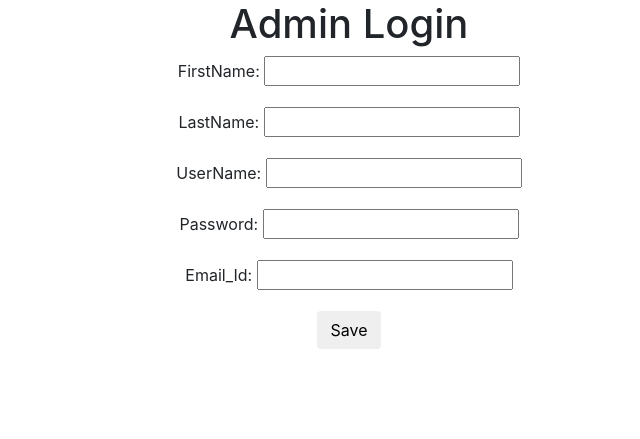
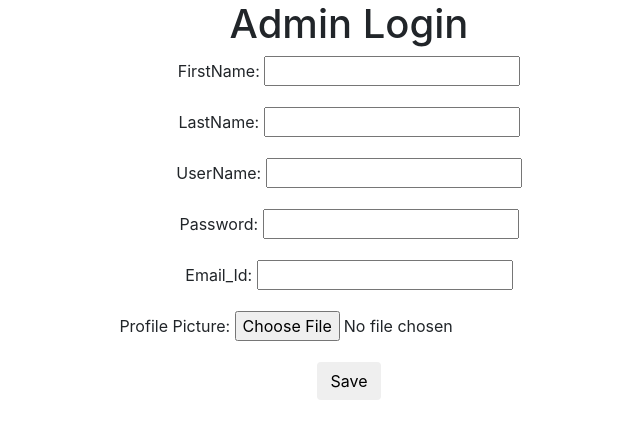
Before and after one commit to swarupovo/random_chat, a Django app: page /registration/ in a window 1280 px wide. Shown: the top 439 px of the page, without its empty margins (291-931 px from the left). Run offline with Django 3.2, Linux system fonts and the light colour scheme; some libraries are stand-ins or nearby versions.

Commit message:
upload profile picture

```diff
--- a/chat/forms.py
+++ b/chat/forms.py
@@ -8,6 +8,7 @@ class UserRegForm(forms.Form):
     username = forms.CharField(label="UserName", max_length=50)
     password = forms.CharField(label="Password", max_length=50, widget=forms.PasswordInput)
     email_id = forms.CharField(label="Email_Id", max_length=100, widget=forms.EmailInput)
+    profile_pic = forms.ImageField(label="Profile Picture")
     # gender = forms.CharField(label="GENDER", max_length=10)
 
 
--- a/chat/models.py
+++ b/chat/models.py
@@ -1,3 +1,4 @@
+from django.contrib.auth.models import User
 from django.db import models
 
 
@@ -11,3 +12,8 @@ from django.db import models
 #
 #     def __str__(self):
 #         return self.username
+
+
+class UserImage(models.Model):
+    user = models.OneToOneField(User,on_delete=models.CASCADE)
+    photo = models.ImageField(upload_to='images/profile_pic/', default='images/profile_pic/default.jpg')
--- a/chat/templates/chat/registration.html
+++ b/chat/templates/chat/registration.html
@@ -18,7 +18,7 @@
     </div>
     <div align="center" class="container">
         <h1>Admin Login</h1>
-        <form  action="{% url 'user_reg' %}" method="POST" >
+        <form  action="{% url 'user_reg' %}" enctype="multipart/form-data" method="POST" >
         {% csrf_token %}
             {{ registration_form.as_p }}
 
--- a/chat/views.py
+++ b/chat/views.py
@@ -14,6 +14,7 @@ from django.contrib.auth.models import User
 # from .models import userdata
 from django.views.generic.base import View
 
+from chat.models import UserImage
 from .forms import UserRegForm, LoginForm
 
 @csrf_exempt
@@ -107,7 +108,9 @@ def Reg_Form(request):
         return render(request,  "chat/registration.html", {'registration_form': formclass()})
 
     else:
-        regform = formclass(request.POST)
+
+        regform = formclass(request.POST, request.FILES)
+        print(regform)
         if regform.is_valid():
             data = request.POST.copy()
             firstname = data.get('firstname')
@@ -115,6 +118,9 @@ def Reg_Form(request):
             username = data.get('username')
             password = data.get('password')
             email_id = data.get('email_id')
+            profile_pic = request.FILES.getlist('profile_pic')
+            print(profile_pic)
+            # print(data.FILES.getlist('images'))
 
 
             try:
@@ -122,6 +128,9 @@ def Reg_Form(request):
                 data = User(first_name=firstname, last_name=lastname, username=username, email=email_id)
                 data.set_password(password)
                 data.save()
+                user_photo = UserImage.objects.create(user=data, photo=profile_pic[0])
+                user_photo.save()
+
                 messages.success(request, "form submited successfully")
                 return render(request, "chat/login.html", {'login_form': login()})
 
```
Also changed, not shown: mysite/settings.py (+9 -0 lines), db.sqlite3.
